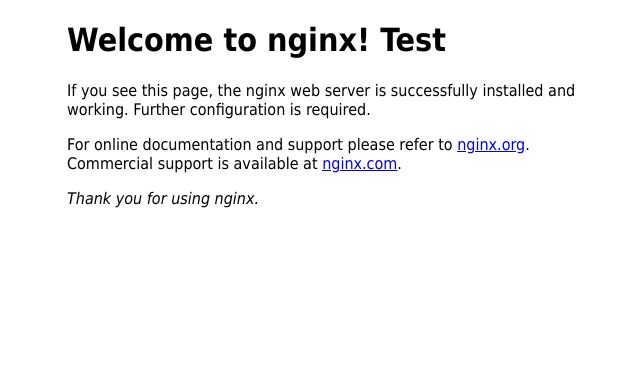
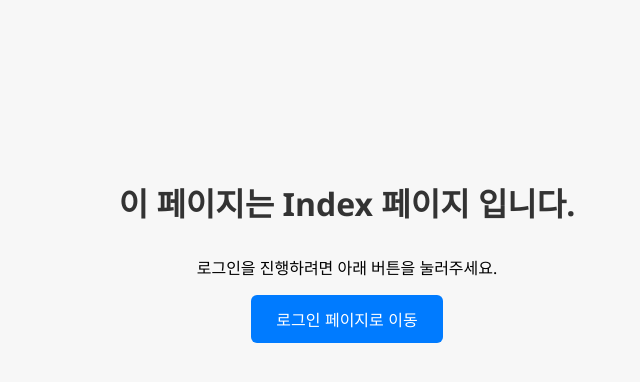
Before and after one commit to germsberg12/dev1, a plain HTML site: page index.html in a window 1280 px wide. Shown: the whole page, without its empty margins (293-933 px from the left). Drawn offline with Linux system fonts and the light colour scheme.

Commit message:
Update index.html
index 페이지 구성 변경

```diff
--- a/index.html
+++ b/index.html
@@ -1,23 +1,44 @@
 <!DOCTYPE html>
-<html>
+<html lang="ko">
 <head>
-<title>Welcome to nginx!</title>
-<style>
-html { color-scheme: light dark; }
-body { width: 35em; margin: 0 auto;
-font-family: Tahoma, Verdana, Arial, sans-serif; }
-</style>
+  <meta charset="UTF-8" />
+  <meta name="viewport" content="width=device-width, initial-scale=1.0" />
+  <title>Index 페이지</title>
+  <style>
+    body {
+      background-color: #f7f7f7;
+      font-family: 'Segoe UI', sans-serif;
+      text-align: center;
+      padding-top: 150px;
+    }
+    h1 {
+      color: #333;
+      margin-bottom: 30px;
+    }
+    button {
+      background-color: #007bff;
+      color: white;
+      border: none;
+      padding: 12px 25px;
+      font-size: 16px;
+      border-radius: 6px;
+      cursor: pointer;
+    }
+    button:hover {
+      background-color: #0056b3;
+    }
+  </style>
 </head>
 <body>
-<h1>Welcome to nginx! Test</h1>
-<p>If you see this page, the nginx web server is successfully installed and
-working. Further configuration is required.</p>
+  <h1>이 페이지는 Index 페이지 입니다.</h1>
+  <p>로그인을 진행하려면 아래 버튼을 눌러주세요.</p>
+  <button onclick="goLogin()">로그인 페이지로 이동</button>
 
-<p>For online documentation and support please refer to
-<a href="http://nginx.org/">nginx.org</a>.<br/>
-Commercial support is available at
-<a href="http://nginx.com/">nginx.com</a>.</p>
-
-<p><em>Thank you for using nginx.</em></p>
+  <script>
+    function goLogin() {
+      // login.html 페이지로 이동
+      window.location.href = "login.html";
+    }
+  </script>
 </body>
 </html>
```
